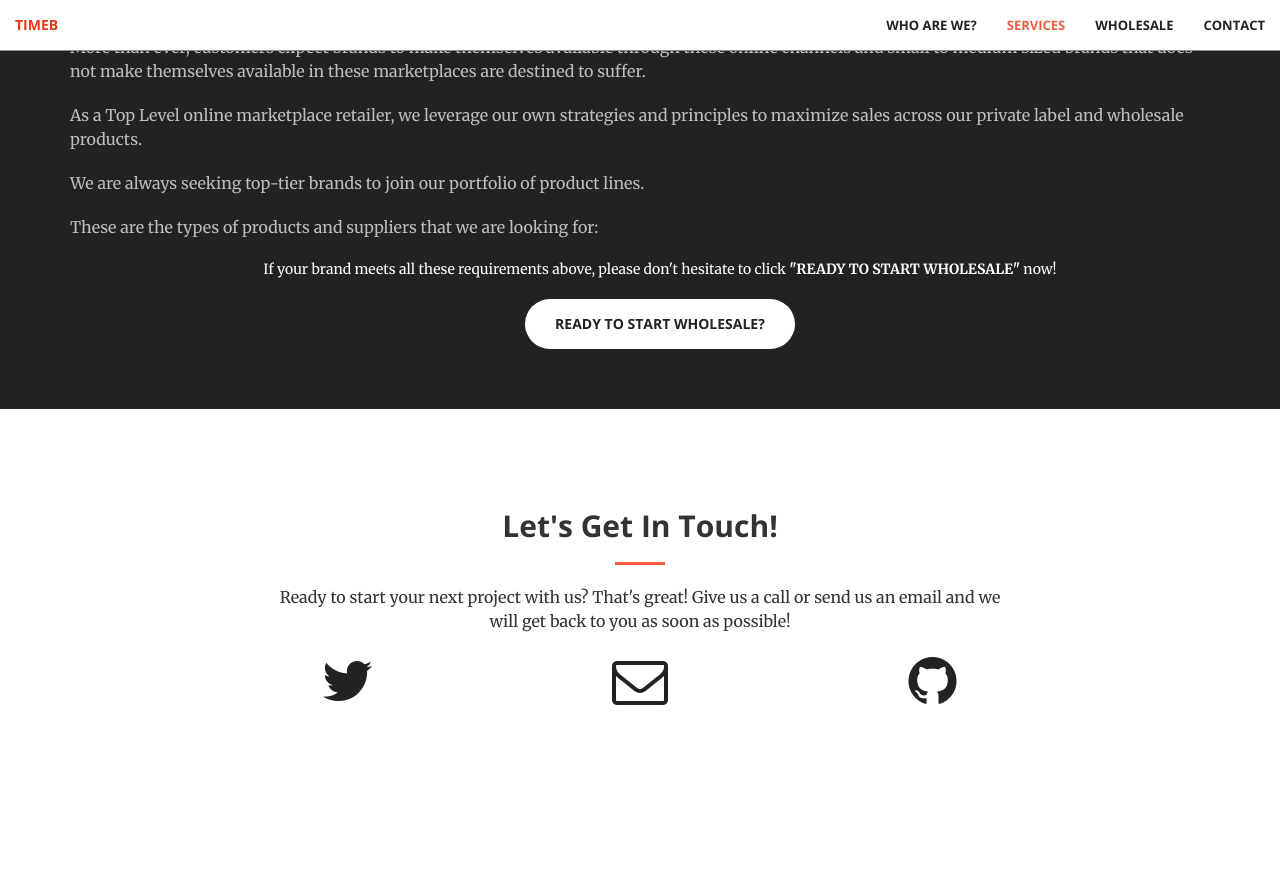
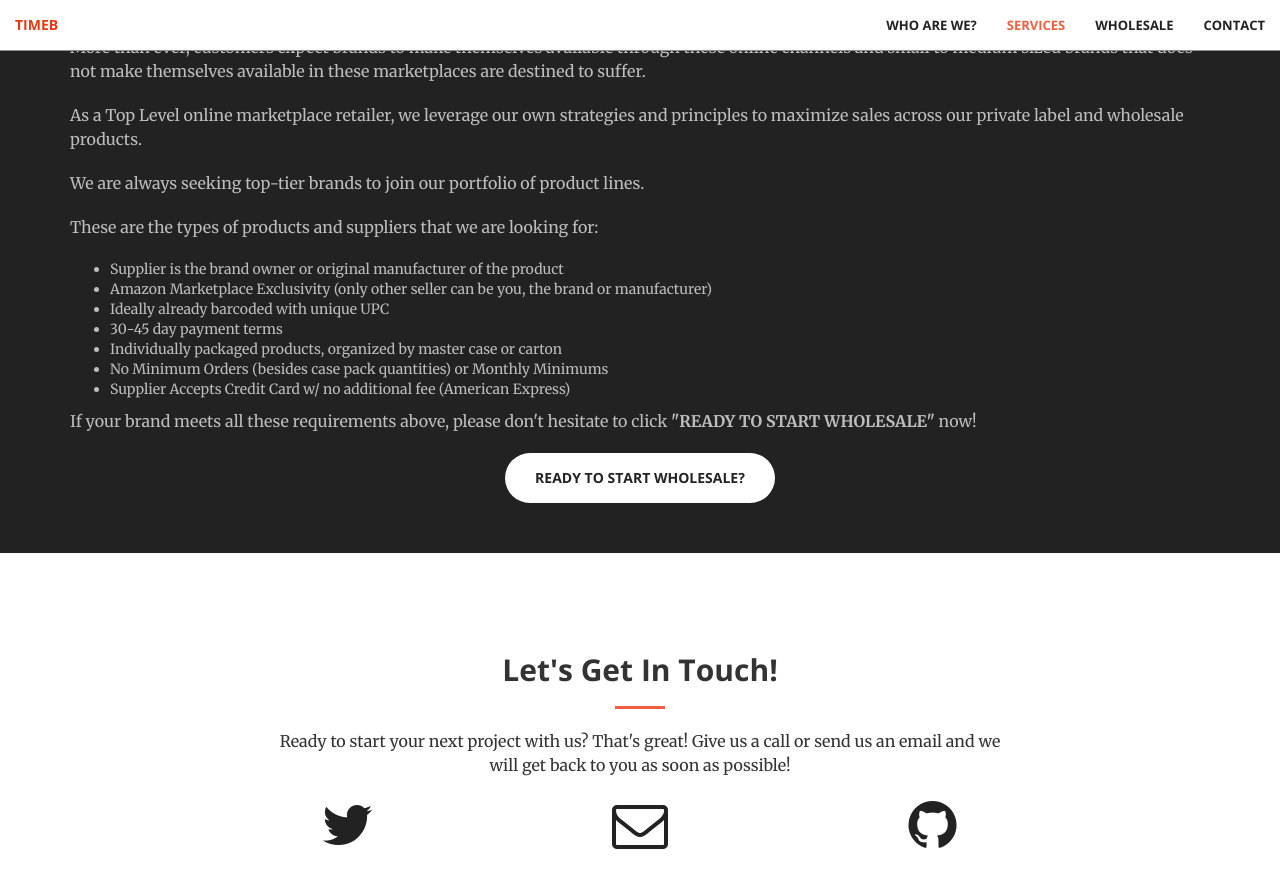
Before and after one commit to TimeBinc/TimeBinc.github.io, a Jekyll site: the page built from index.html, in a window 1280 px wide and 900 px high, scrolled down 2722 px. Shown: the top 888 px of the window. Built offline with Jekyll 4.4.1, drawn with Linux system fonts in a browser that asks for light colours; before the commit the page ends 3551 px from its top, so only the background shows below that.

Commit message:
Update aside.html

```diff
--- a/_includes/aside.html
+++ b/_includes/aside.html
@@ -16,7 +16,7 @@
             <p class="text-faded-alt">As a Top Level online marketplace retailer, we leverage our own strategies and principles to maximize sales across our private label and wholesale products.</p>
             <p class="text-faded-alt">We are always seeking top-tier brands to join our portfolio of product lines.</p>
             <p class="text-faded-alt">These are the types of products and suppliers that we are looking for:</p>
-            <ul class="list-group>
+            <ul class="text-faded-alt">
                 <li>Supplier is the brand owner or original manufacturer of the product</li>
                 <li>Amazon Marketplace Exclusivity (only other seller can be you, the brand or manufacturer)</li>
                 <li>Ideally already barcoded with unique UPC</li>
```
